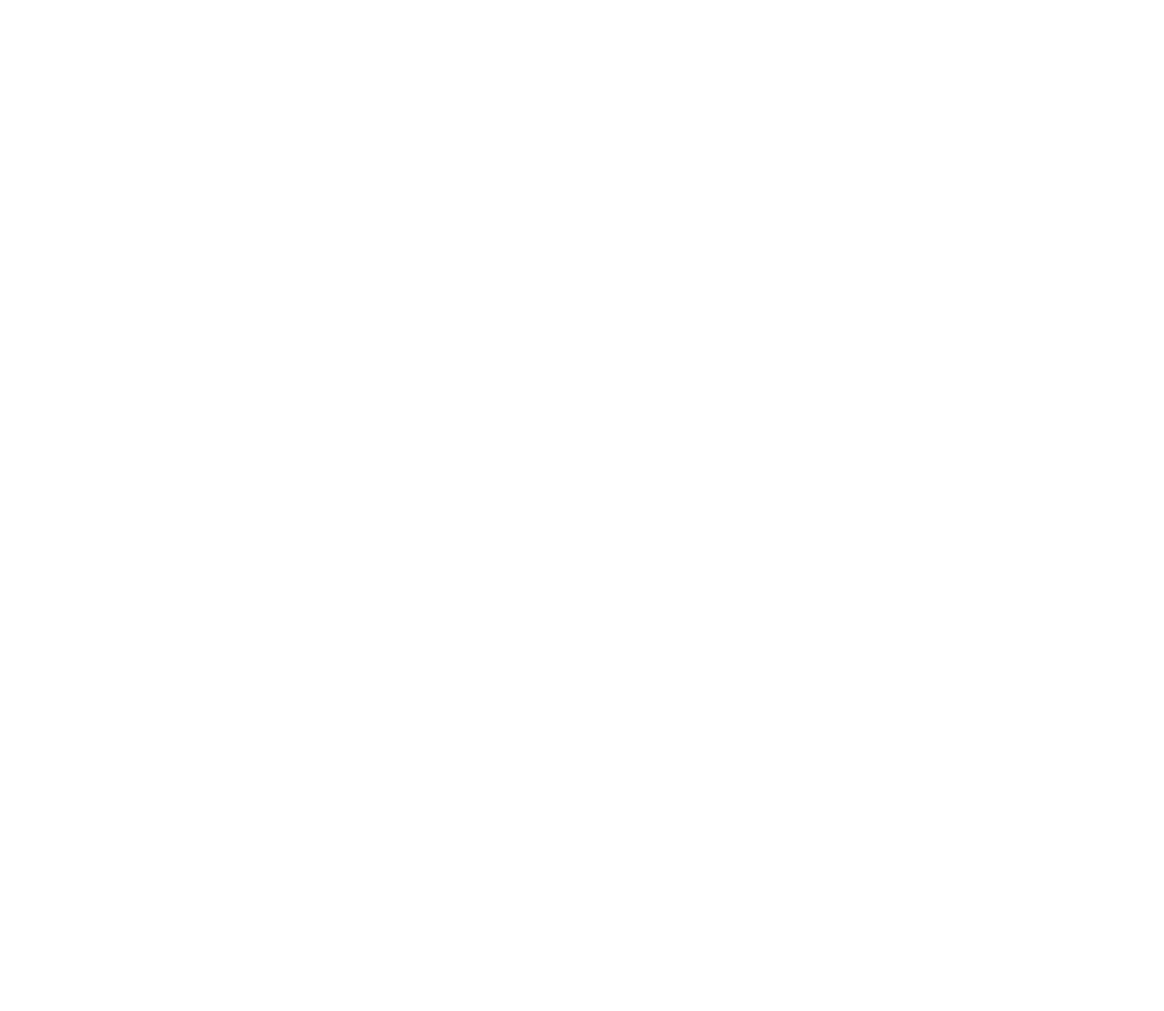
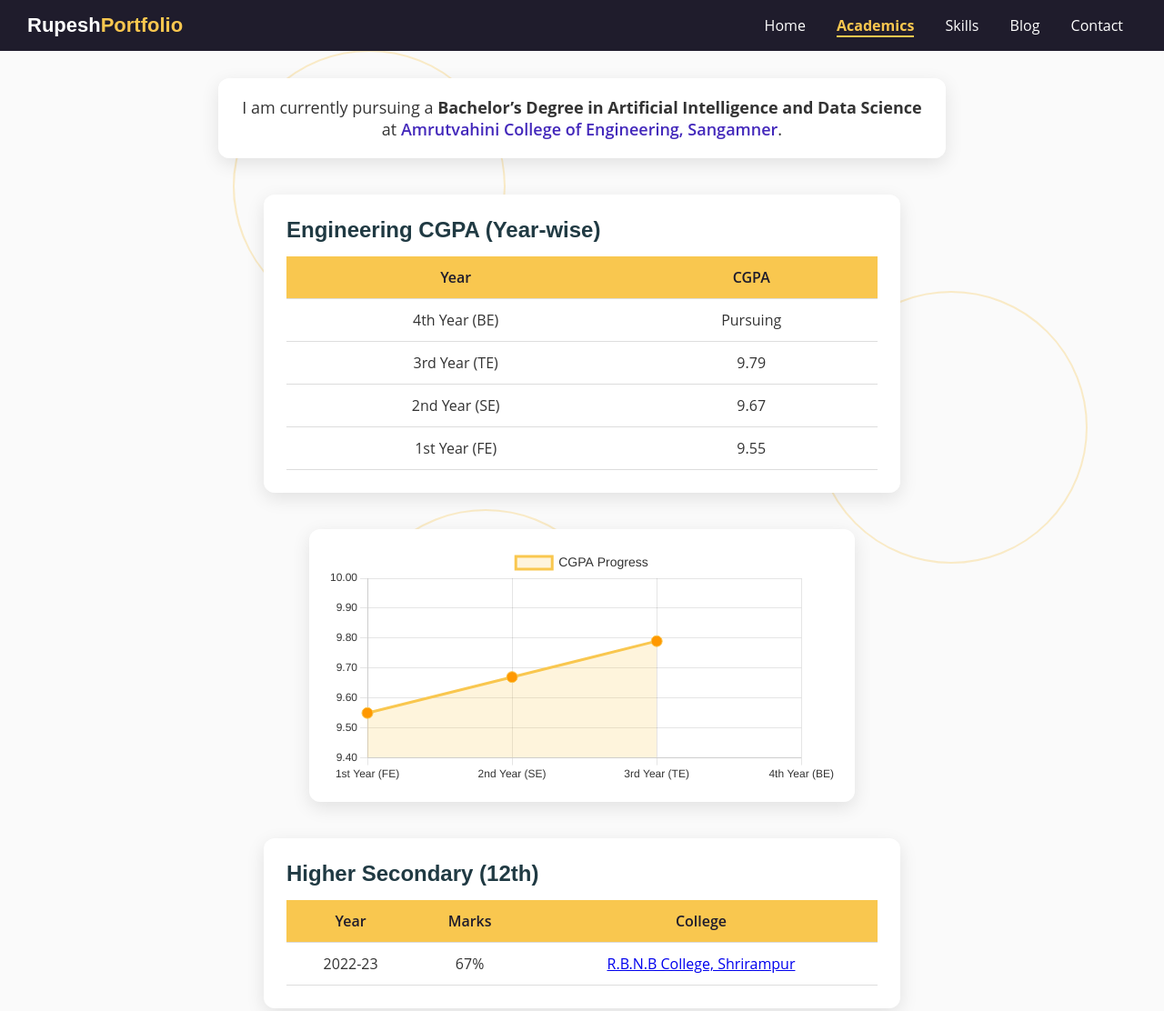
Before and after one commit to rupesh-cpu/personal-portfolio-rupesh, a plain HTML site: page pages/academics.html in a window 1280 px wide. Shown: the top 1112 px of the page at 91% size. Before the commit the page ends 800 px from the top, so only its background shows below. Drawn offline with nearby package versions, Linux system fonts and the light colour scheme.

Commit message:
Add academics page with charts, styles, and background animation

```diff
--- /dev/null
+++ b/css/academics.css
@@ -0,0 +1,88 @@
+/* Intro */
+.intro {
+  max-width: 800px;
+  margin: 30px auto;
+  padding: 20px;
+  background: #fff;
+  border-radius: 12px;
+  box-shadow: 0 6px 20px rgba(0,0,0,0.1);
+  font-size: 18px;
+  text-align: center;
+}
+.intro a {
+  color: #4328bb;
+  font-weight: 600;
+  text-decoration: none;
+}
+.intro a:hover {
+  text-decoration: underline;
+}
+
+/* Chart Section */
+.chart-section {
+  max-width: 600px;
+  height: 300px;
+  margin: 40px auto;
+  padding: 20px;
+  background: #fff;
+  border-radius: 12px;
+  box-shadow: 0 6px 20px rgba(0,0,0,0.1);
+}
+
+/* Marks Table */
+.marks-table {
+  max-width: 700px;
+  margin: 40px auto;
+  background: #fff;
+  padding: 25px;
+  border-radius: 12px;
+  box-shadow: 0 6px 20px rgba(0,0,0,0.1);
+}
+.marks-table h2 {
+  margin-bottom: 15px;
+  font-family: 'Poppins', sans-serif;
+  color: #203a43;
+}
+.marks-table table {
+  width: 100%;
+  border-collapse: collapse;
+}
+.marks-table th, .marks-table td {
+  padding: 12px;
+  text-align: center;
+  border-bottom: 1px solid #ddd;
+}
+.marks-table th {
+  background: #f9c74f;
+  color: #1f1c2c;
+  font-weight: 600;
+}
+.marks-table tr:hover {
+  background: #fdf6e3;
+  transition: background 0.3s;
+}
+
+/* Background Animation */
+.background-animation {
+  position: fixed;
+  top: 0; left: 0;
+  width: 100%; height: 100%;
+  overflow: hidden;
+  z-index: -1;
+}
+.background-animation span {
+  position: absolute;
+  width: 300px; height: 300px;
+  border-radius: 50%;
+  border: 2px solid rgba(249, 199, 79, 0.3);
+  animation: moveCurve 20s infinite linear;
+}
+.background-animation span:nth-child(1) { top: 10%; left: 20%; animation-delay: 0s; }
+.background-animation span:nth-child(2) { top: 40%; left: 70%; animation-delay: 5s; }
+.background-animation span:nth-child(3) { top: 70%; left: 30%; animation-delay: 10s; }
+
+@keyframes moveCurve {
+  0% { transform: translateY(0) rotate(0deg); }
+  50% { transform: translateY(-50px) rotate(180deg); }
+  100% { transform: translateY(0) rotate(360deg); }
+}
--- a/css/style.css
+++ b/css/style.css
@@ -14,6 +14,60 @@ body { font-family:'Open Sans',sans-serif; background:#fafafa; color:#333; }
 .nav-links a:hover { color:#f9c74f; }
 .social-icons a { color:#fff; margin:0 10px; font-size:20px; transition:transform 0.3s,color 0.3s; }
 .social-icons a:hover { color:#f9c74f; transform:scale(1.2); }
+
+/* Navbar */
+.navbar {
+  display: flex;
+  justify-content: space-between;
+  align-items: center;
+  background: #1f1c2c;
+  padding: 15px 30px;
+  position: sticky;
+  top: 0;
+  z-index: 1000;
+}
+.logo {
+  font-family: 'Poppins', sans-serif;
+  font-size: 22px;
+  font-weight: 600;
+  color: #fff;
+}
+.logo span {
+  color: #f9c74f;
+}
+.nav-links {
+  list-style: none;
+}
+.nav-links li {
+  display: inline;
+  margin: 0 15px;
+}
+.nav-links a {
+  color: #fff;
+  text-decoration: none;
+  font-weight: 500;
+  transition: color 0.3s;
+}
+.nav-links a:hover {
+  color: #f9c74f;
+}
+.social-icons a {
+  color: #fff;
+  margin: 0 10px;
+  font-size: 20px;
+  transition: transform 0.3s, color 0.3s;
+}
+.social-icons a:hover {
+  color: #f9c74f;
+  transform: scale(1.2);
+}
+
+.nav-links a.active {
+  color: #f9c74f;         /* Highlight color */
+  font-weight: 700;       /* Bold text */
+  border-bottom: 2px solid #f9c74f; /* Underline effect */
+}
+
 
 /* Hero */
 .hero {
--- a/js/charts.js
+++ b/js/charts.js
@@ -0,0 +1,34 @@
+const ctx = document.getElementById('cgpaChart').getContext('2d');
+
+const cgpaChart = new Chart(ctx, {
+    type: 'line',
+    data: {
+        labels: ['1st Year (FE)', '2nd Year (SE)', '3rd Year (TE)', '4th Year (BE)'],
+        datasets: [{
+            label: 'CGPA Progress',
+            data: [9.55, 9.67, 9.79, null], // BE is pursuing
+            borderColor: '#f9c74f',
+            backgroundColor: 'rgba(249, 199, 79, 0.2)',
+            fill: true,
+            tension: 0.4,
+            pointRadius: 6,
+            pointHoverRadius: 10,
+            pointBackgroundColor: '#ff9800'
+        }]
+    },
+    options: {
+        responsive: true,
+        maintainAspectRatio: false,
+        plugins: {
+            legend: { labels: { color: '#333', font: { size: 14 } } }
+        },
+        scales: {
+            x: { ticks: { color: '#333' } },
+            y: { ticks: { color: '#333' }, min: 9.4, max: 10 }
+        },
+        animation: {
+            duration: 2000,
+            easing: 'easeOutQuart'
+        }
+    }
+});
--- a/pages/academics.html
+++ b/pages/academics.html
@@ -0,0 +1,83 @@
+<!DOCTYPE html>
+<html lang="en">
+<head>
+  <meta charset="UTF-8">
+  <title>Academics | Rupesh Patare</title>
+  <link rel="stylesheet" href="../css/style.css">
+  <link rel="stylesheet" href="../css/academics.css">
+  <script src="https://cdn.jsdelivr.net/npm/chart.js"></script>
+</head>
+<body>
+  <!-- Background animation -->
+  <div class="background-animation">
+    <span></span><span></span><span></span>
+  </div>
+
+  <!-- Header -->
+  <header class="navbar">
+    <div class="logo">Rupesh<span>Portfolio</span></div>
+    <nav>
+      <ul class="nav-links">
+        <li><a href="../index.html">Home</a></li>
+        <li><a href="academics.html" class="active">Academics</a></li>
+        <li><a href="skills.html">Skills</a></li>
+        <li><a href="blog.html">Blog</a></li>
+        <li><a href="contact.html">Contact</a></li>
+      </ul>
+    </nav>
+  </header>
+
+  <!-- Intro -->
+  <section class="intro" data-aos="fade-up">
+    <p>
+      I am currently pursuing a <strong>Bachelor’s Degree in Artificial Intelligence and Data Science</strong>
+      at <a href="https://www.avcoe.org/" target="_blank">Amrutvahini College of Engineering, Sangamner</a>.
+    </p>
+  </section>
+
+  <!-- Engineering Marks Table -->
+  <section class="marks-table" data-aos="fade-up">
+    <h2>Engineering CGPA (Year-wise)</h2>
+    <table>
+      <tr><th>Year</th><th>CGPA</th></tr>
+      <tr><td>4th Year (BE)</td><td>Pursuing</td></tr>
+      <tr><td>3rd Year (TE)</td><td>9.79</td></tr>
+      <tr><td>2nd Year (SE)</td><td>9.67</td></tr>
+      <tr><td>1st Year (FE)</td><td>9.55</td></tr>
+    </table>
+  </section>
+
+  <!-- Graph -->
+  <section class="chart-section" data-aos="zoom-in">
+    <canvas id="cgpaChart"></canvas>
+  </section>
+
+  <!-- HSC Marks -->
+  <section class="marks-table" data-aos="fade-up">
+    <h2>Higher Secondary (12th)</h2>
+    <table>
+      <tr><th>Year</th><th>Marks</th><th>College</th></tr>
+      <tr>
+        <td>2022-23</td>
+        <td>67%</td>
+        <td><a href="https://rbnbcollege.com/" target="_blank">R.B.N.B College, Shrirampur</a></td>
+      </tr>
+    </table>
+  </section>
+
+  <!-- SSC Marks -->
+  <section class="marks-table" data-aos="fade-up">
+    <h2>Secondary School (10th)</h2>
+    <table>
+      <tr><th>Year</th><th>Marks</th><th>School</th></tr>
+      <tr>
+        <td>2020-21</td>
+        <td>83%</td>
+        <td><a href="#" target="_blank">New English School, Takalibhan</a></td>
+      </tr>
+    </table>
+  </section>
+
+  <script src="../js/charts.js"></script>
+</body>
+</html>
```
Also changed, not shown: assets/images/profile.jpg (renamed from assets/image/profile.jpg).
